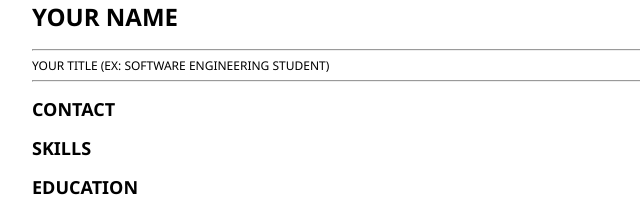
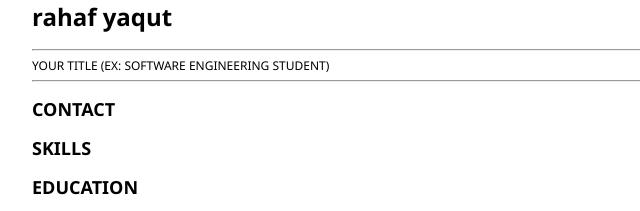
Before and after one commit to rahafalmimi/-rahaf.resume, a plain HTML site: page index.html in a window 1280 px wide. Shown: the top 211 px of the page, 128-768 px from the left. Drawn offline with Linux system fonts and the light colour scheme.

Commit message:
hi yaqut

```diff
--- a/index.html
+++ b/index.html
@@ -9,7 +9,7 @@
 	<body>
 		<header id="header">
 			<!-- resume header with your name and title -->
-			<h1>YOUR NAME</h1>
+			<h1>rahaf yaqut</h1>
 			<hr>
 			YOUR TITLE (EX: SOFTWARE ENGINEERING STUDENT)
 			<hr>
```
